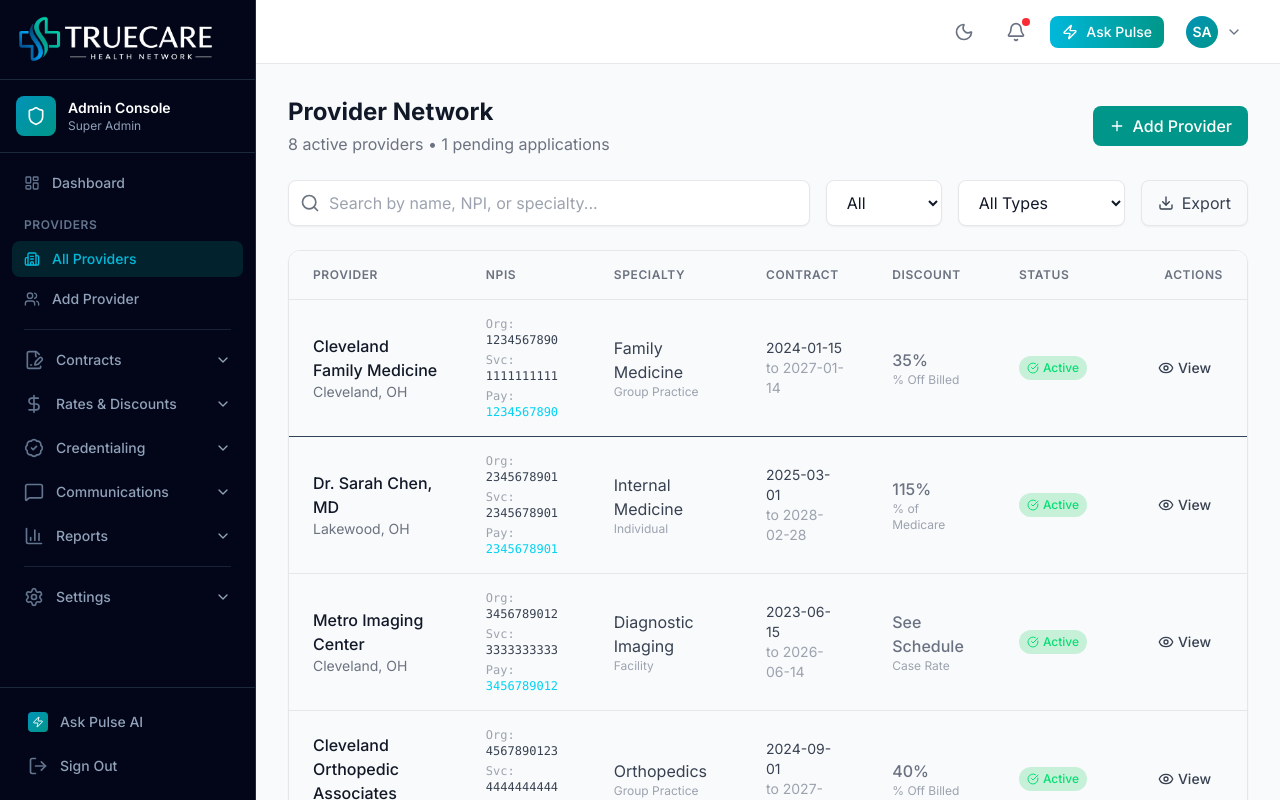
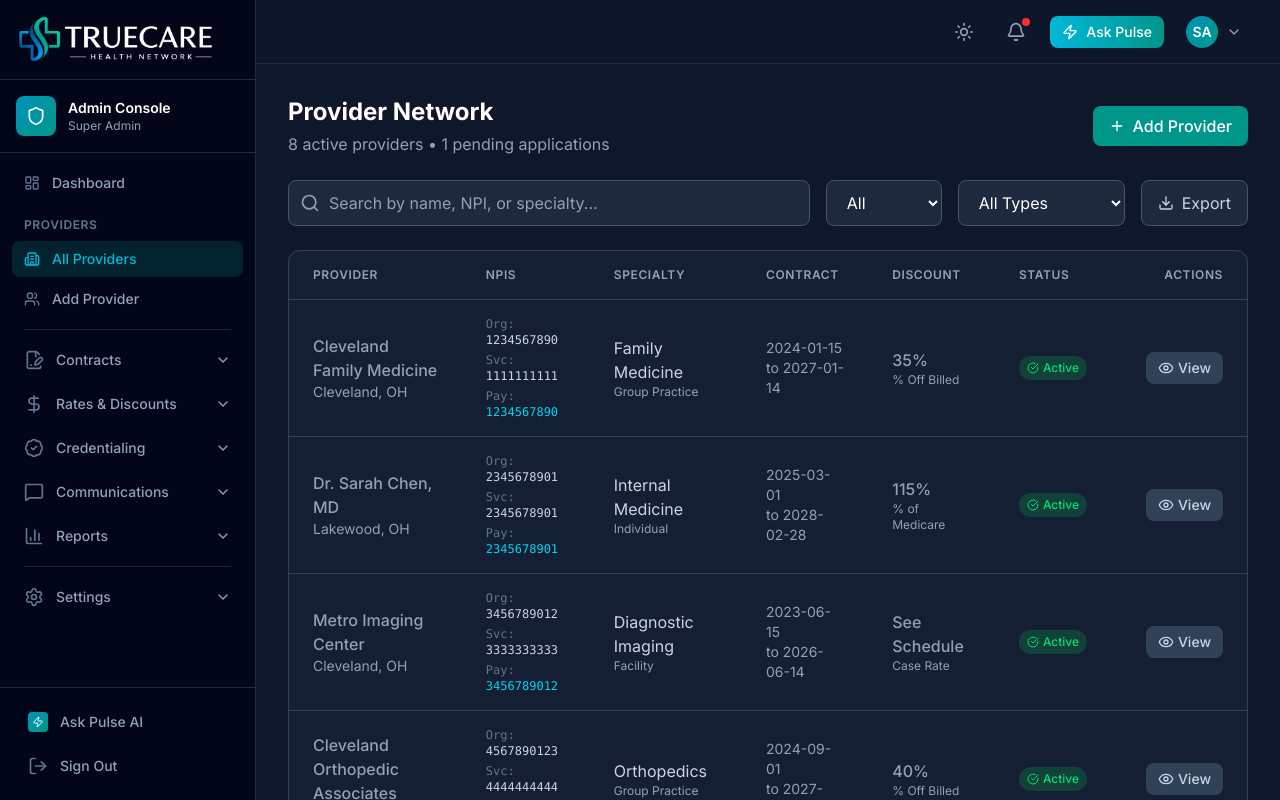
Before and after one commit to CoHoast/clarity-health-network, a Next.js app: page /admin/providers in a window 1280 px wide. Shown: the top 800 px of the page. Built offline with nearby package versions, Linux system fonts and the light colour scheme.

Commit message:
Fix: Default to dark theme, sync theme state properly

```diff
--- a/components/admin/AdminLayout.tsx
+++ b/components/admin/AdminLayout.tsx
@@ -131,7 +131,7 @@ export default function AdminLayout({ children }: { children: React.ReactNode })
   const [sidebarOpen, setSidebarOpen] = useState(false);
   const [showUserMenu, setShowUserMenu] = useState(false);
   const [showPulse, setShowPulse] = useState(false);
-  const [isDark, setIsDark] = useState(false);
+  const [isDark, setIsDark] = useState(true); // Default to dark theme
   const [expandedSections, setExpandedSections] = useState<string[]>([]);
 
   const handleSignOut = () => {
@@ -140,10 +140,15 @@ export default function AdminLayout({ children }: { children: React.ReactNode })
     router.push("/admin-login");
   };
 
-  // Persist theme preference
+  // Persist theme preference (default to dark if no preference saved)
   useEffect(() => {
     const saved = localStorage.getItem("admin-theme");
-    if (saved) setIsDark(saved === "dark");
+    if (saved) {
+      setIsDark(saved === "dark");
+    } else {
+      // No preference saved, keep dark and save it
+      localStorage.setItem("admin-theme", "dark");
+    }
   }, []);
 
   // Auto-expand section if current page is in it
```
